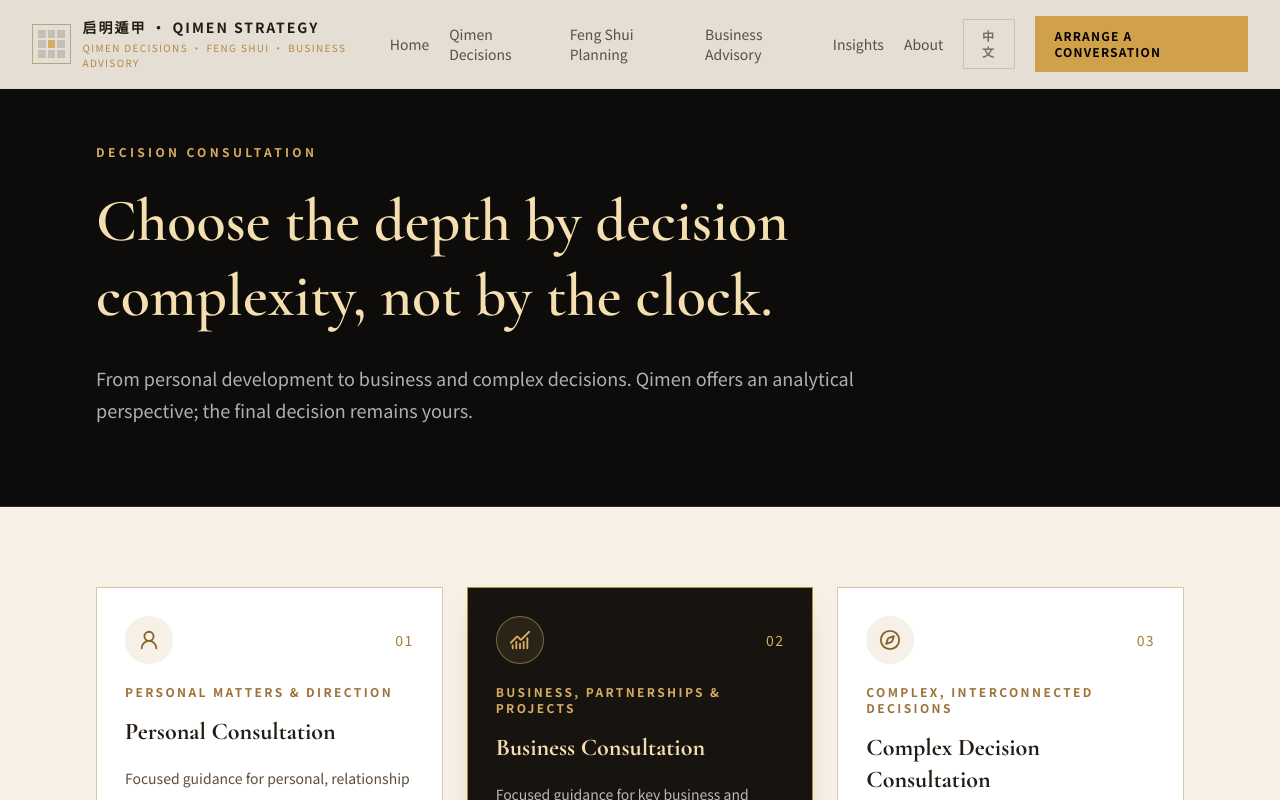
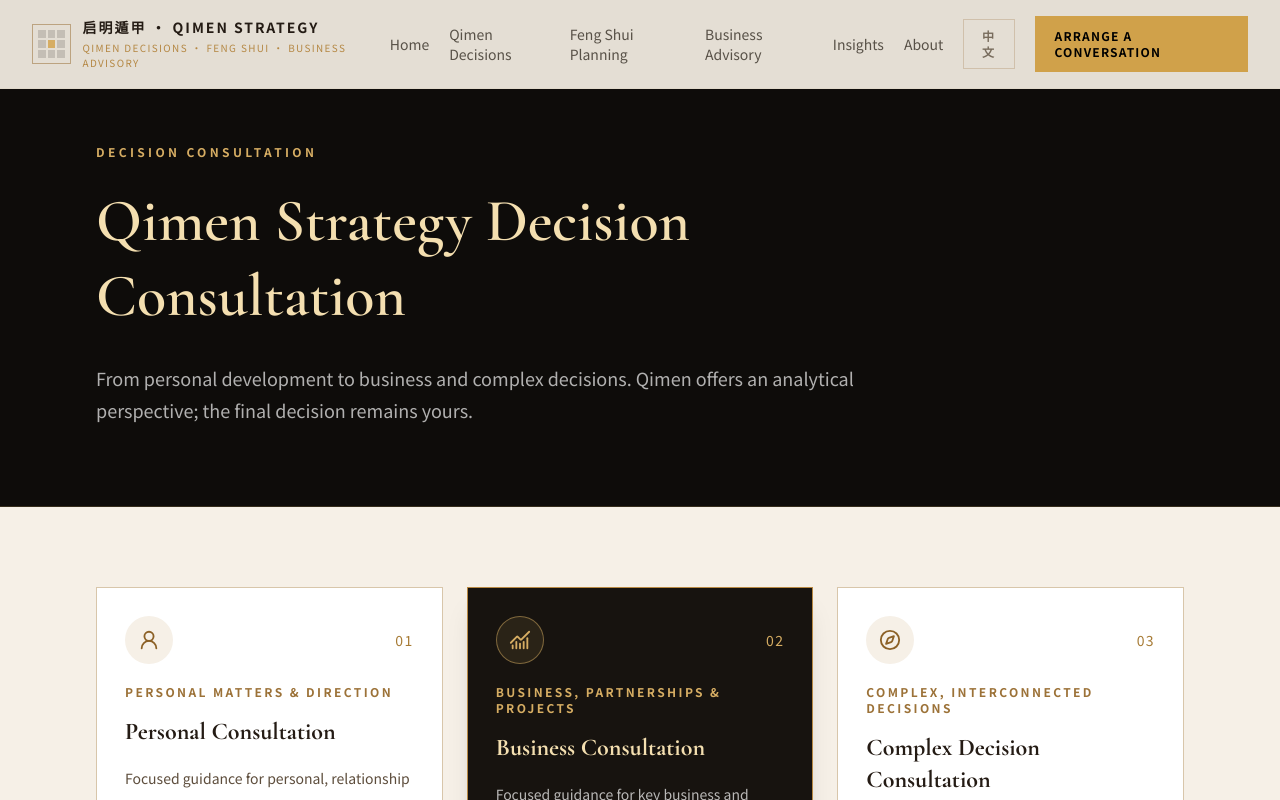
Before and after one commit to BODHIWONG/qmfeng-website, a Next.js app: page /en/personal-advisory in a window 1280 px wide. Shown: the top 800 px of the page. Built offline with nearby package versions, Linux system fonts and the light colour scheme.

Commit message:
Remove decision depth pricing slogan from consultation hero

```diff
--- a/components/personal-advisory-content.tsx
+++ b/components/personal-advisory-content.tsx
@@ -45,7 +45,7 @@ export default function PersonalAdvisoryContent() {
           <div className="container mx-auto max-w-6xl">
             <p className="text-xs font-bold uppercase tracking-[0.28em] text-[#d6ad63]">{t("决策咨询", "Decision Consultation")}</p>
             <h1 className="mt-6 max-w-4xl text-4xl font-semibold leading-tight text-[#f4dfb0] md:text-6xl" style={{ fontFamily: "var(--font-cormorant), var(--font-noto-serif), serif" }}>
-              {t("根据决策复杂度选择深度，而不是按时间计价。", "Choose the depth by decision complexity, not by the clock.")}
+              {t("启明遁甲决策咨询", "Qimen Strategy Decision Consultation")}
             </h1>
             <p className="mt-7 max-w-3xl text-base leading-8 text-white/68 md:text-lg">
               {t("从个人发展到商业经营，再到多因素交织的重大选择。奇门提供分析视角，最终决定始终由你作出。", "From personal development to business and complex decisions. Qimen offers an analytical perspective; the final decision remains yours.")}
```
